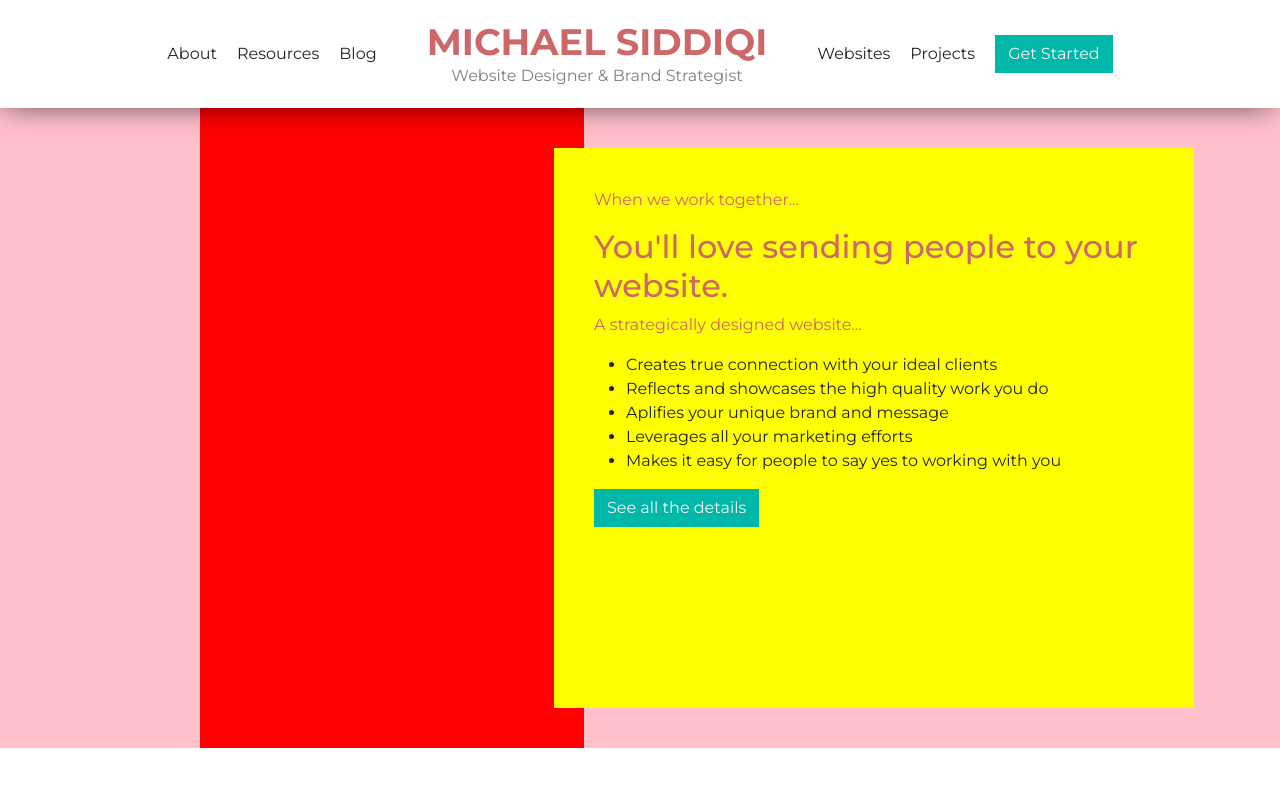
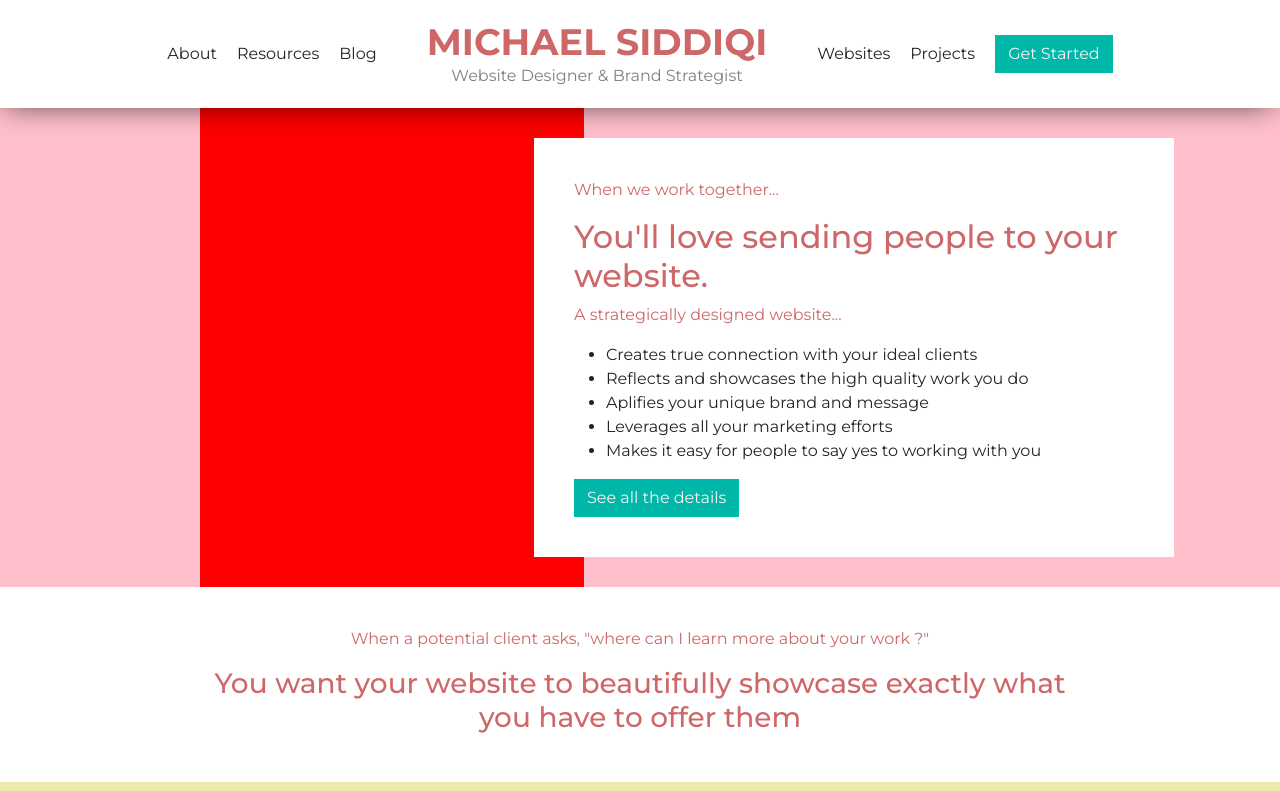
Before and after one commit to DevrMichael/dev-portfolio, a Next.js app: page / in a window 1280 px wide. Shown: the top 791 px of the page. Built offline with nearby package versions, Linux system fonts and the light colour scheme.

Commit message:
Update hero styles

```diff
--- a/components/Hero/HeroContent/HeroContent.module.scss
+++ b/components/Hero/HeroContent/HeroContent.module.scss
@@ -1,7 +1,7 @@
 .container {
-    background: yellow;
-    height: 70vh;
-    width: 50vw;
-    margin: auto -30px;
+    background: #fff;
+    max-height: 670px;
+    width: 50%;
+    margin: 30px 0 30px -50px;
     padding: 40px;
 }
--- a/components/Hero/HeroProfileImage/HeroProfileImage.module.scss
+++ b/components/Hero/HeroProfileImage/HeroProfileImage.module.scss
@@ -1,6 +1,6 @@
 .container {
     background-color: red;
-    height: 80vh;
+    max-height: 800px;
     width: 30vw;
     margin-left: 200px;
 }
```
